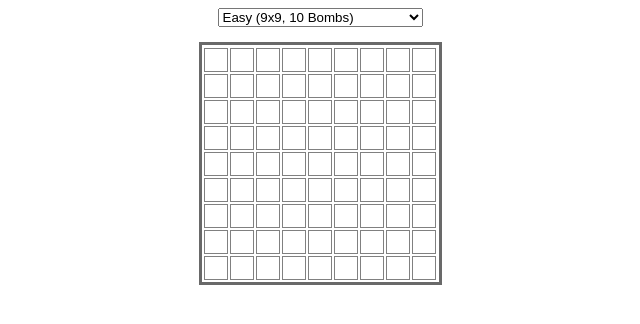
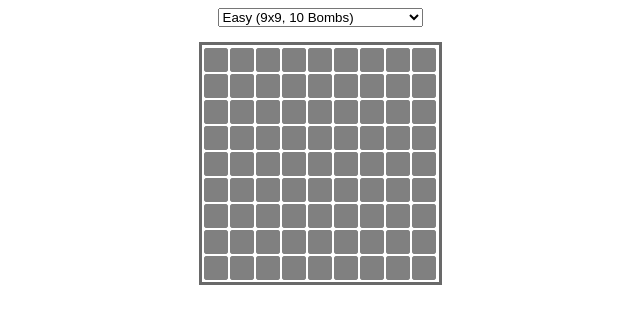
Before and after one commit to AndrewGardhouse/minesweeper, a Vue app: page / in a window 1280 px wide. Shown: the top 324 px of the page, without its empty margins (320-960 px from the left). Built offline with nearby package versions, Linux system fonts and the light colour scheme; the HTML template or start-up script is replaced by a standard one.

Commit message:
Adds prop data to Cell component

```diff
--- a/src/components/Cell.vue
+++ b/src/components/Cell.vue
@@ -1,17 +1,54 @@
 <template>
-  <div class="cell"></div>
+  <div class="cell">
+    <div class="cell__cover"></div>
+  </div>
 </template>
 
 <script>
 export default {
+  props: {
+    row: {
+      type: Number,
+      required: true,
+    },
+    column: {
+      type: Number,
+      required: true,
+    },
+    isBomb: {
+      type: Boolean,
+      required: true,
+    },
+    isRevealed: {
+      type: Boolean,
+      required: true,
+    },
+    surroundingBombCount: {
+      type: Number,
+      required: true,
+    },
+    surroundingCellCoordinates: {
+      type: Array,
+      required: true,
+    },
+  },
 };
 </script>
 
 <style lang="scss">
 .cell {
   border: 1px solid grey;
+  border-radius: 2px;
   width: 22px;
   height: 22px;
   margin: 1px;
+  position: relative;
+  &__cover {
+    position: absolute;
+    height: 100%;
+    width: 100%;
+    background-color: grey;
+    cursor: pointer;
+  }
 }
 </style>
--- a/src/components/Game.vue
+++ b/src/components/Game.vue
@@ -15,7 +15,9 @@
       <div v-for="(row, rowIndex) in board"
            :key="rowIndex"
            class="game__board__row">
-        <Cell v-for="(cell, cellIndex) in row" :key="cellIndex" />
+        <Cell v-for="(cell, cellIndex) in row"
+              :key="cellIndex"
+              v-bind="cell" />
       </div>
     </div>
   </div>
```
Also changed, not shown: 2 other files (tests, documents, lock files or other folders).
